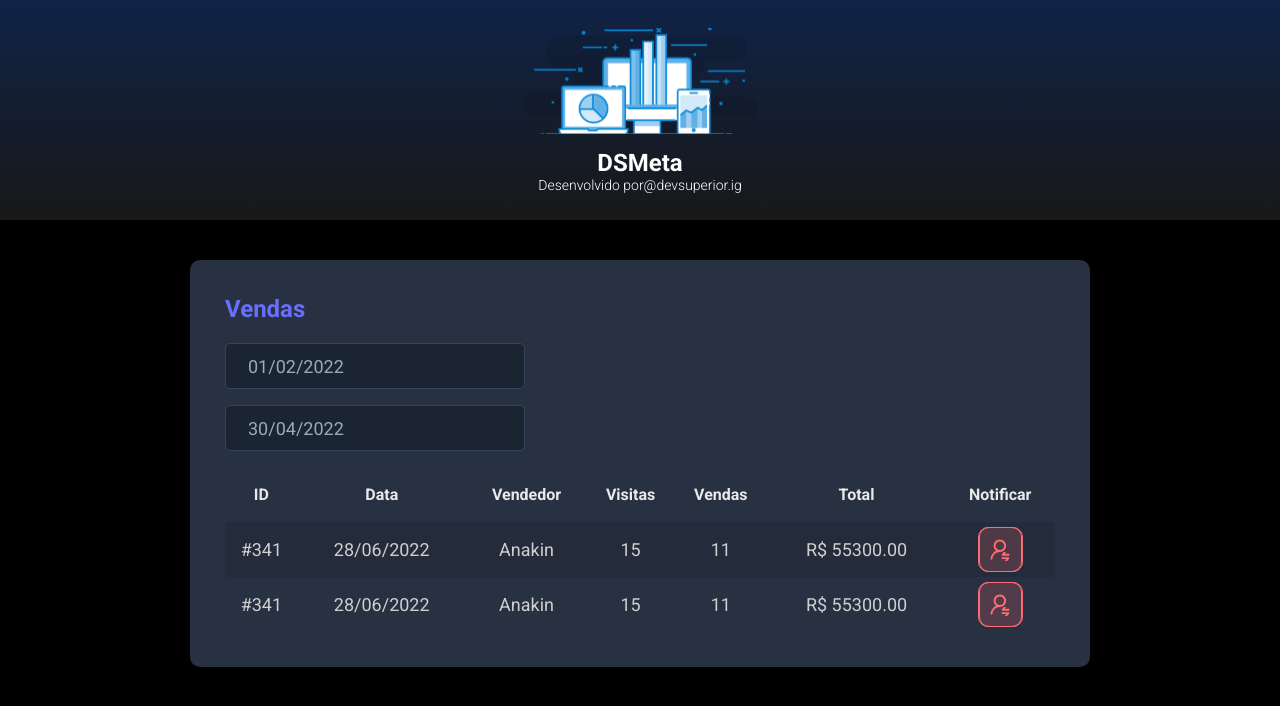
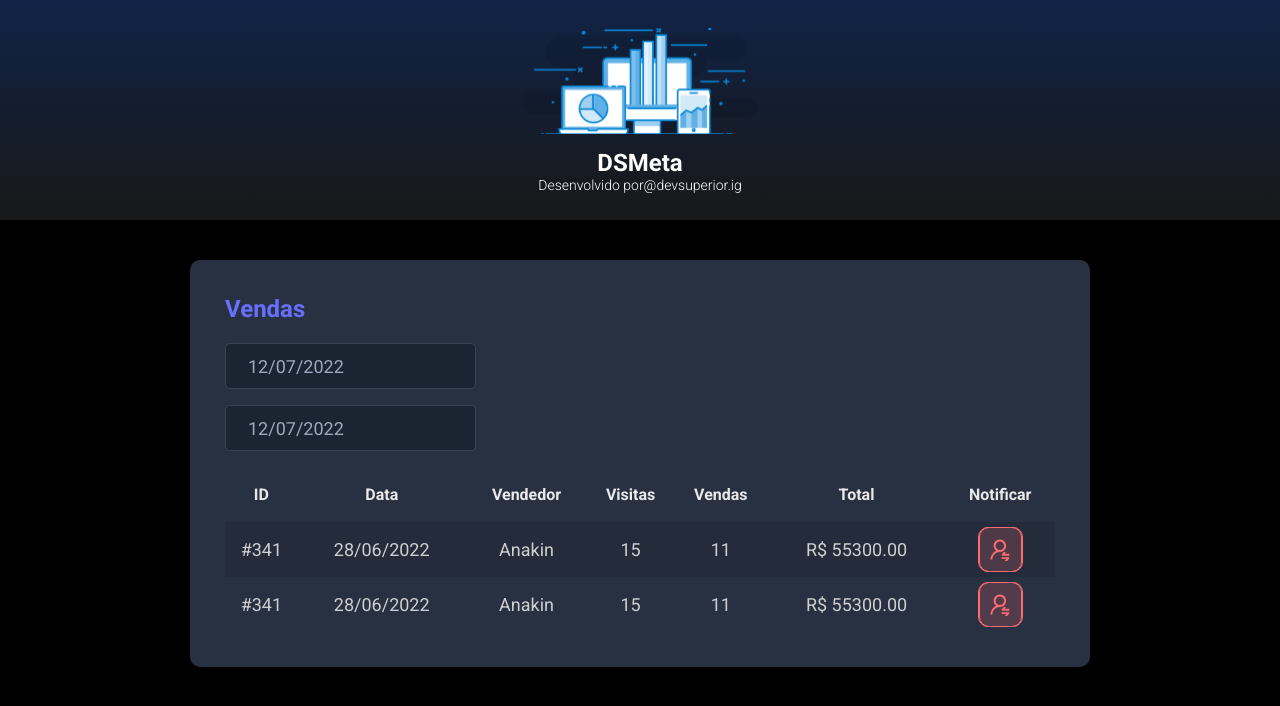
Before and after one commit to L-edu/dsmeta, a React (Vite) app in the folder frontend/: page / in a window 1280 px wide. Shown: the top 706 px of the page. Built offline with nearby package versions, Linux system fonts and the light colour scheme.

Commit message:
Datepicker

```diff
--- a/frontend/package.json
+++ b/frontend/package.json
@@ -8,7 +8,9 @@
     "preview": "vite preview"
   },
   "dependencies": {
+    "@types/react-datepicker": "4.4.2",
     "react": "^18.0.0",
+    "react-datepicker": "4.8.0",
     "react-dom": "^18.0.0"
   },
   "devDependencies": {
--- a/frontend/src/components/SalesCard/index.tsx
+++ b/frontend/src/components/SalesCard/index.tsx
@@ -1,3 +1,5 @@
+import DatePicker from "react-datepicker";
+import "react-datepicker/dist/react-datepicker.css";
 import './styles.css'
 import NotificationButton from '../NotificationButton'
 function SalesCard() {
@@ -7,17 +9,19 @@ function SalesCard() {
                 <h2 className="dsmeta-sales-title">Vendas</h2>
                 <div>
                     <div className="dsmeta-form-control-container">
-                        <input
+                        <DatePicker
+                            selected={new Date()}
+                            onChange={(date: Date) => { }}
                             className="dsmeta-form-control"
-                            type="text"
-                            value="01/02/2022"
+                            dateFormat="dd/MM/yyyy"
                         />
                     </div>
                     <div className="dsmeta-form-control-container">
-                        <input
+                        <DatePicker
+                            selected={new Date()}
+                            onChange={(date: Date) => { }}
                             className="dsmeta-form-control"
-                            type="text"
-                            value="30/04/2022"
+                            dateFormat="dd/MM/yyyy"
                         />
                     </div>
                 </div>
@@ -45,7 +49,7 @@ function SalesCard() {
                                 <td>
                                     <div className="dsmeta-btn-container">
                                         <div className="dsmeta-red-btn">
-                                            <NotificationButton/>
+                                            <NotificationButton />
                                         </div>
                                     </div>
                                 </td>
@@ -60,7 +64,7 @@ function SalesCard() {
                                 <td>
                                     <div className="dsmeta-btn-container">
                                         <div className="dsmeta-red-btn">
-                                        <NotificationButton/>
+                                            <NotificationButton />
                                         </div>
                                     </div>
                                 </td>
```
Also changed, not shown: 1 other file (tests, documents, lock files or other folders).
